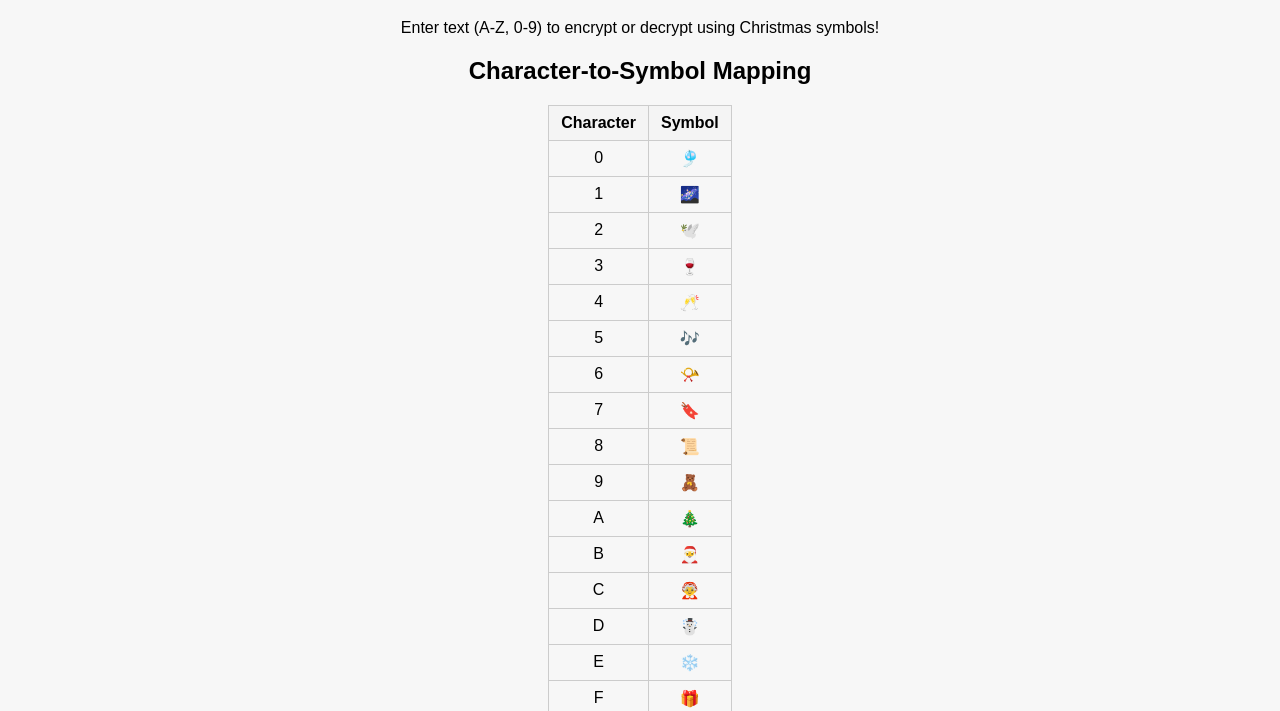
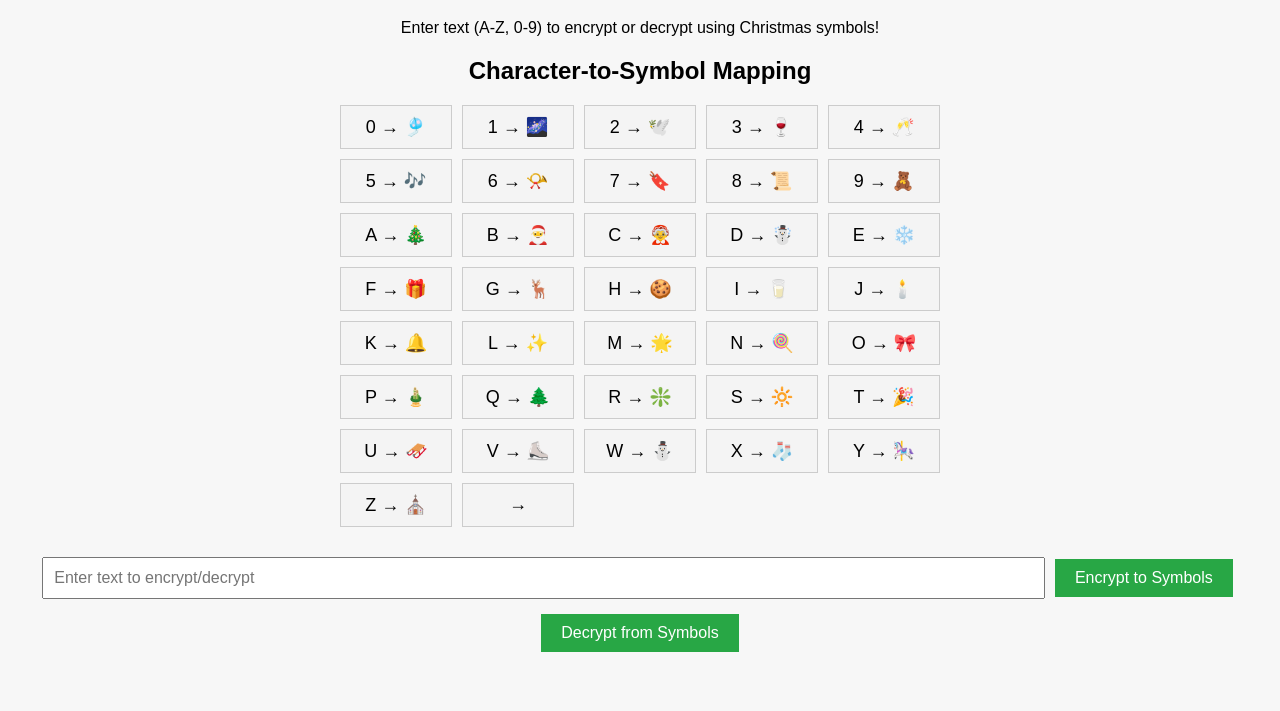
Before and after one commit to Juliacreat/A-Website-for-testing, a plain HTML site: page index.html in a window 1280 px wide. Shown: the part 89-800 px from the top of the page. Drawn offline with Linux system fonts and the light colour scheme.

Commit message:
Update index.html

```diff
--- a/index.html
+++ b/index.html
@@ -11,18 +11,19 @@
             padding: 20px;
             background-color: #f7f7f7;
         }
-        table {
-            margin: 0 auto;
-            border-collapse: collapse;
-            margin-bottom: 20px;
+        .grid-container {
+            display: grid;
+            grid-template-columns: repeat(auto-fit, minmax(100px, 1fr));
+            gap: 10px;
+            margin: 20px auto;
+            max-width: 600px;
         }
-        th, td {
+        .grid-item {
+            padding: 10px;
+            background-color: #f4f4f4;
             border: 1px solid #ccc;
-            padding: 8px 12px;
             text-align: center;
-        }
-        th {
-            background-color: #f4f4f4;
+            font-size: 18px;
         }
         input {
             padding: 10px;
@@ -54,15 +55,7 @@
     <p>Enter text (A-Z, 0-9) to encrypt or decrypt using Christmas symbols!</p>
 
     <h2>Character-to-Symbol Mapping</h2>
-    <table>
-        <thead>
-            <tr>
-                <th>Character</th>
-                <th>Symbol</th>
-            </tr>
-        </thead>
-        <tbody id="mappingTable"></tbody>
-    </table>
+    <div class="grid-container" id="mappingGrid"></div>
 
     <input type="text" id="inputText" placeholder="Enter text to encrypt/decrypt">
     <button onclick="encryptToSymbols()">Encrypt to Symbols</button>
@@ -87,19 +80,20 @@
             Object.entries(charToSymbol).map(([key, value]) => [value, key])
         );
 
-        // 显示对照表
-        const mappingTable = document.getElementById('mappingTable');
+        // 显示对照表为正方形网格
+        const mappingGrid = document.getElementById('mappingGrid');
         Object.entries(charToSymbol).forEach(([char, symbol]) => {
-            const row = document.createElement('tr');
-            row.innerHTML = `<td>${char}</td><td>${symbol}</td>`;
-            mappingTable.appendChild(row);
+            const item = document.createElement('div');
+            item.className = 'grid-item';
+            item.textContent = `${char} → ${symbol}`;
+            mappingGrid.appendChild(item);
         });
 
         // 凯撒加密（符号输出）
         function encryptToSymbols() {
             const input = document.getElementById('inputText').value.toUpperCase();
             let result = '';
-            let detailedResult = 'Encryption Process:\n'; // 详细过程
+            let detailedResult = 'Encryption Process:\n';
 
             for (const char of input) {
                 if (/[A-Z]/.test(char)) {
@@ -126,9 +120,11 @@
         function decryptFromSymbols() {
             const input = document.getElementById('inputText').value;
             let result = '';
-            let detailedResult = 'Decryption Process:\n'; // 详细过程
+            let detailedResult = 'Decryption Process:\n';
 
-            for (const symbol of input) {
+            // 修正解码逻辑以处理多字符符号
+            const symbols = Array.from(input); // 逐字符解析（支持多字符符号）
+            for (const symbol of symbols) {
                 if (symbolToChar[symbol]) {
                     const char = symbolToChar[symbol];
                     if (/[A-Z]/.test(char)) {
```
